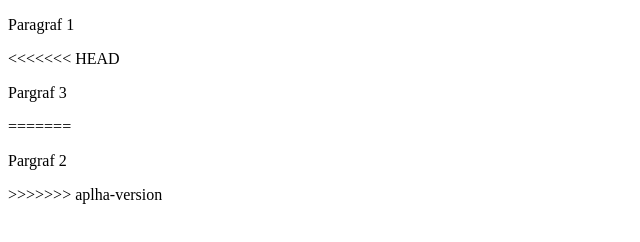
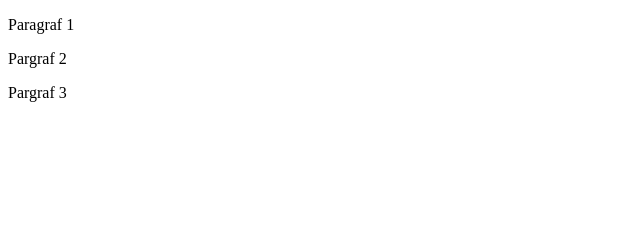
Before and after one commit to ostruminski/ostruminski.github.io, a plain HTML site: page index.html in a window 1280 px wide. Shown: the whole page, without its empty margins (0-640 px from the left). Drawn offline with Linux system fonts and the light colour scheme.

Commit message:
poprawki merge-u branch

```diff
--- a/index.html
+++ b/index.html
@@ -7,11 +7,7 @@
 </head>
 <body>
     <p>Paragraf 1</p>
-<<<<<<< HEAD
+    <p>Pargraf 2</p>
     <p>Pargraf 3</p>
-=======
-
-    <p>Pargraf 2</p>
->>>>>>> aplha-version
 </body>
 </html>
```
